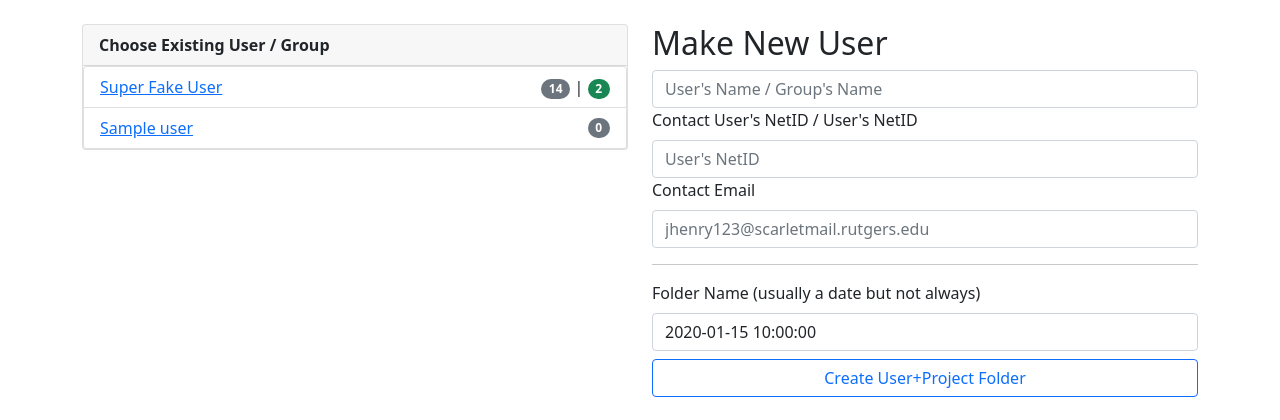
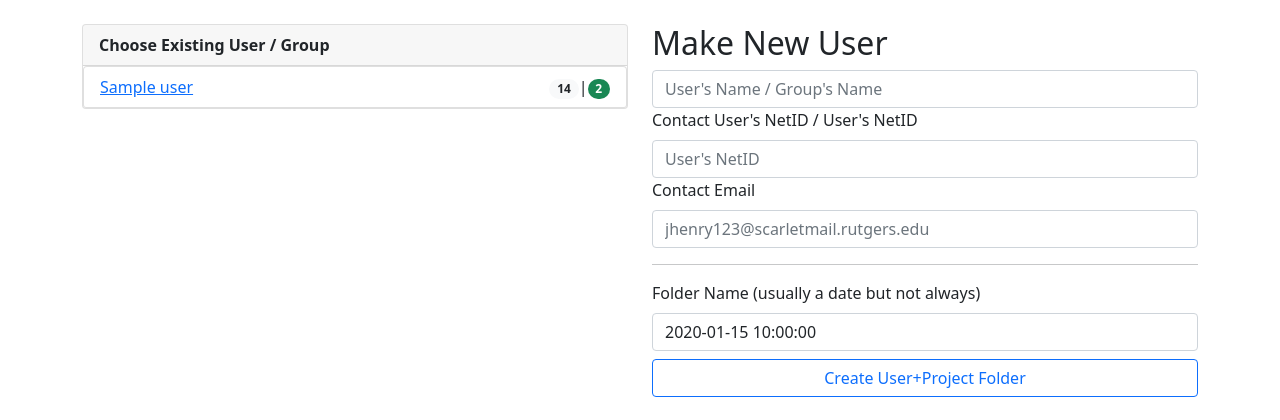
Before and after one commit to RUMakerspace/queue-manager, a Flask app: template blueprints/new/templates/gcode.html in a window 1280 px wide. Shown: the part 56-476 px from the top of the page. Run offline with Flask 2, Linux system fonts and the light colour scheme; the template is opened without the code that fills it: most values are stand-ins (such as "Sample title", 1, 10 or a date in 2020); some libraries are stand-ins or nearby versions.

Commit message:
Made new print page hyperlink correctly to existing users, still need to save to user folders.

```diff
--- a/blueprints/new/templates/gcode.html
+++ b/blueprints/new/templates/gcode.html
@@ -20,14 +20,13 @@
 
 
   <ul class="list-group">
-     <li class="list-group-item d-flex justify-content-between align-items-center">
-    <a href="#">Super Fake User</a>
-    <span><span title="Total submitted." class="badge bg-secondary rounded-pill">14</span> | <span title="Total finished." class="badge bg-success rounded-pill">2</span> </spam?
-    </li>
+
 {% for u in users %}
      <li class="list-group-item d-flex justify-content-between align-items-center">
-    <a href="#">{{u}}</a>
-    <span class="badge bg-secondary rounded-pill">0</span>
+    <a href="?usersName={{u}}&userProjectFolder={{currDate}}">{{u}}</a>
+	<span><span title="Total submitted." class="badge bg-light text-dark rounded-pill">14</span>|<span title="Total finished." class="badge bg-success rounded-pill">2</span> </span>
+
+     </span>
     </li>
 {% endfor %}
   </ul>
@@ -38,20 +37,20 @@
 <form action="makeNewUserPrint" method="POST">
 <div class="form-group">
 <h2>Make New User</h2>
-  <input id="usersName" type="text" class="form-control" placeholder="User's Name / Group's Name" aria-label="User's Name / Group's Name" required>
+  <input id="usersName" name="usersName" type="text" class="form-control" placeholder="User's Name / Group's Name" aria-label="User's Name / Group's Name" required>
   </div>
   <div class="form-group">
   <label for="netID" class="form-label">Contact User's NetID / User's NetID</label>
-  <input id="netID" type="text" class="form-control" placeholder="User's NetID" aria-label="User's NetID" required>
+  <input name="netID" id="netID" type="text" class="form-control" placeholder="User's NetID" aria-label="User's NetID" required>
   </div>
   <div class="form-group">
     <label for="email" class="form-label">Contact Email</label>
-  <input id="email" type="email" class="form-control" placeholder="jhenry123@scarletmail.rutgers.edu" aria-label="Rutgers Email" required>
+  <input id="email" type="email" name="email" class="form-control" placeholder="jhenry123@scarletmail.rutgers.edu" aria-label="Rutgers Email" required>
   </div>
     <hr>
     <div class="form-group">
       <label for="folderNameIG" class="form-label">Folder Name (usually a date but not always)</label>
-  <input id="folderNameIG" value="{{currDate}}" type="text" class="form-control" placeholder="Like '2021.11.18'" aria-label="Folder Name" required>
+  <input id="folderNameIG" name="folderNameIG" value="{{currDate}}"  type="text" class="form-control" placeholder="Like '2021.11.18'" aria-label="Folder Name" required>
   </div>
   <div class="form-group py-2">
   <button type="submit" class="btn btn-outline-primary w-100">Create User+Project Folder</button>
@@ -65,8 +64,8 @@
 {% if usersName %}
 </div>
 <form action="/new/api/upload" class="dropzone" id="gcodedropper">
-<input id="usersName" name="usersName" value="{{usersName}}" hidden></input>
-
+<input id="usersName" name="usersName" value="{{usersName['usersName']}}" hidden></input>
+<input id="userProjectFolder" name="userProjectFolder" value="{{usersName['userProjectFolder']}}" hidden></input>
 </form>
 <script>
 Dropzone.options.gcodedropper = {
--- a/helpers/alexandria.py
+++ b/helpers/alexandria.py
@@ -1,4 +1,4 @@
-from os import listdir
+from os import listdir, mkdir
 from os.path import isfile, join, isdir
 from pprint import pprint
 import json
@@ -79,3 +79,19 @@ def produceJobsMetadata():
             with open(join(u, "jobdata.json"), "w") as jobdata:
                 jobdata.write(json.dumps({}))
                 print("Wrote {}".format(u))
+
+
+def userExists(userString: str) -> bool:
+    return isdir(join(basePath, userString))
+
+
+def userFolderExists(userString: str, userFolderString: str) -> bool:
+    return isdir(join(join(basePath, userString), userFolderString))
+
+
+def makeUserFolder(userString: str) -> None:
+    mkdir(join(basePath, userString))
+
+
+def makeUserProjectFolder(userString: str, userFolderString: str) -> None:
+    mkdir(join(join(basePath, userString), userFolderString))
```
Also changed, not shown: blueprints/new/new.py (+39 -5 lines).
